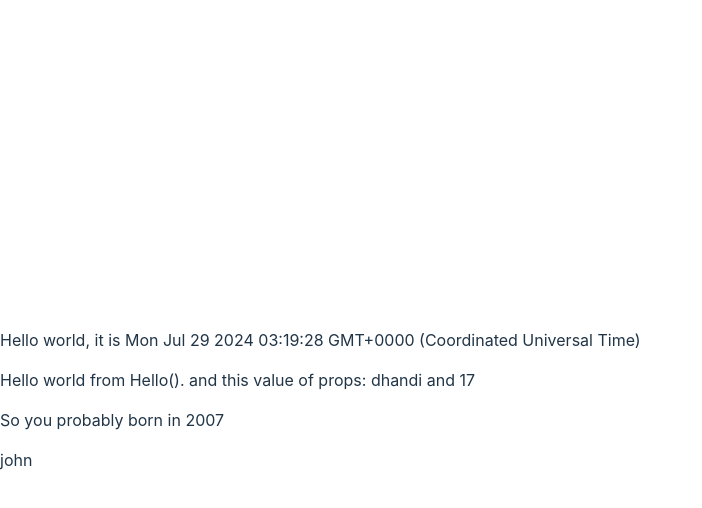
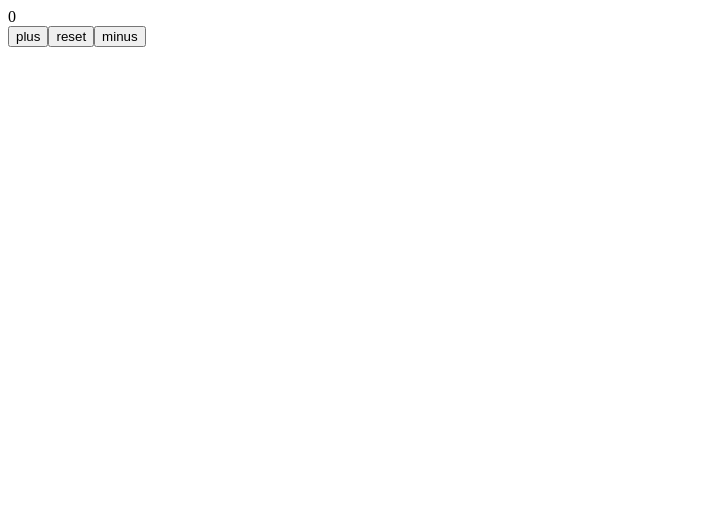
Before and after one commit to dhandiyy/full-stack-open, a React (Vite) app in the folder part1/: page / in a window 1280 px wide. Shown: the top 508 px of the page, without its empty margins (0-702 px from the left). Built offline with nearby package versions, Linux system fonts and the light colour scheme.

Commit message:
finished counter-app

```diff
--- a/part1/src/App.jsx
+++ b/part1/src/App.jsx
@@ -1,40 +1,34 @@
-const Hello = ({name, age}) => { //it's component
-    //props is an object, remember that!
+import {useState} from "react";
 
-    // destructuring:
-    // 1.
-    // const name = props.name;
-    // const age = props.age;
-    // 2.
-    // const {age, name} = props
+const Display = ({counter}) => <div>{counter}</div>
+const Button = ({onSmash, text}) => <button onClick={onSmash}>{text}</button>
 
-    //ini adalah fungsi dalam fungsi, benar bukan?ya!
-    const bornYear = () => new Date().getFullYear() - age;
+const App = () => {
+    const [counter, setCounter] = useState(0)
+    console.log('rendering with counter value', counter)
 
-    return (
+    const increaseByOne = () => {
+        console.log('increasing, value before', counter)
+        setCounter(counter + 1)
+    }
+
+    const decreaseByOne = () => {
+        console.log('decreasing, value before', counter)
+        setCounter(counter - 1)
+    }
+
+    const setToZero = () => {
+        console.log('resetting to zero, value before', counter)
+        setCounter(0)
+    }
+
+    return(
         <div>
-            <p>Hello world from Hello(). and this value of props: {name} and {age}</p>
-            <p>So you probably born in {bornYear()}</p>
+            <Display counter={counter}/>
+            <Button onSmash={increaseByOne} text="plus"/>
+            <Button onSmash={setToZero} text="reset"/>
+            <Button onSmash={decreaseByOne} text="minus"/>
         </div>
     )
 }
-
-const App = () => { //it's component too
-    const now = new Date();
-    const name = `dhandi`
-    const age = 17
-    const person = [
-        {name: 'peter', age: 20},
-        {name: 'john', age: 21},
-    ]
-    return (
-        <div>
-            <p>Hello world, it is {now.toString()}</p>
-            <Hello name={name} age={age} />
-            {/*cant render object, but fine if just one data*/}
-            <p>{person[1].name}</p>
-        </div>
-    )
-}
-
-export default App
+export default App;
--- a/part1/src/main.jsx
+++ b/part1/src/main.jsx
@@ -1,5 +1,5 @@
 import ReactDOM from 'react-dom/client'
-import App from './App.jsx'
-import './index.css'
+
+import App from './App'
 
 ReactDOM.createRoot(document.getElementById('root')).render(<App />)
```
